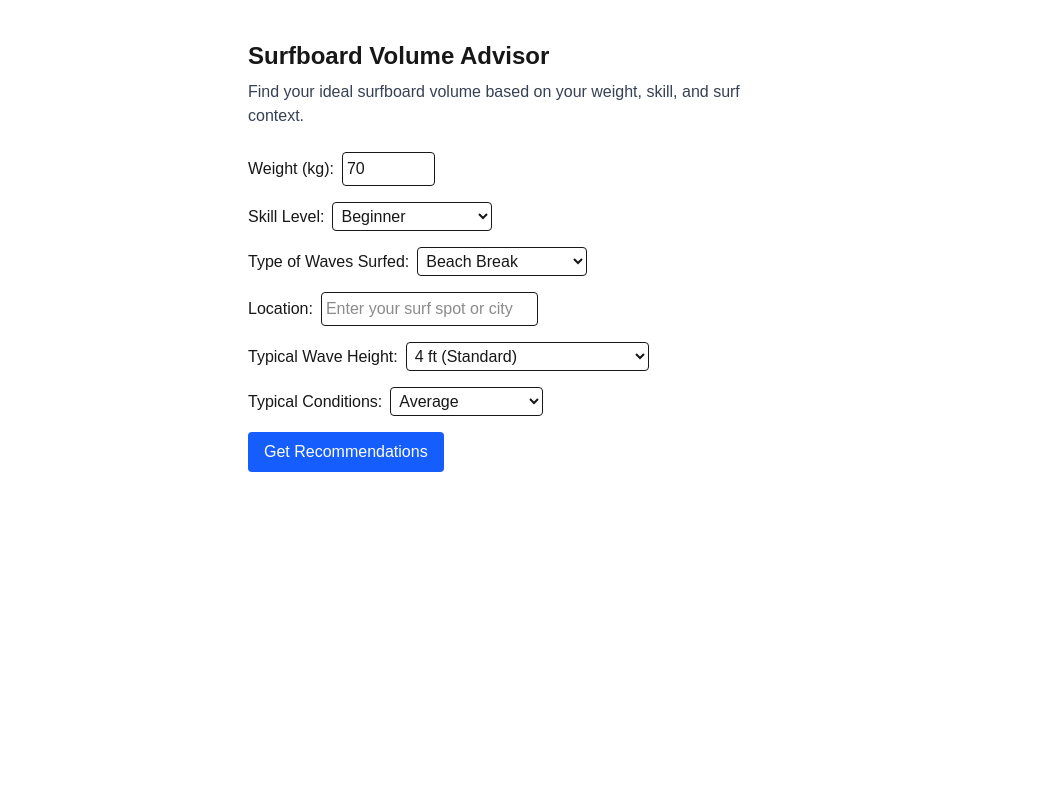
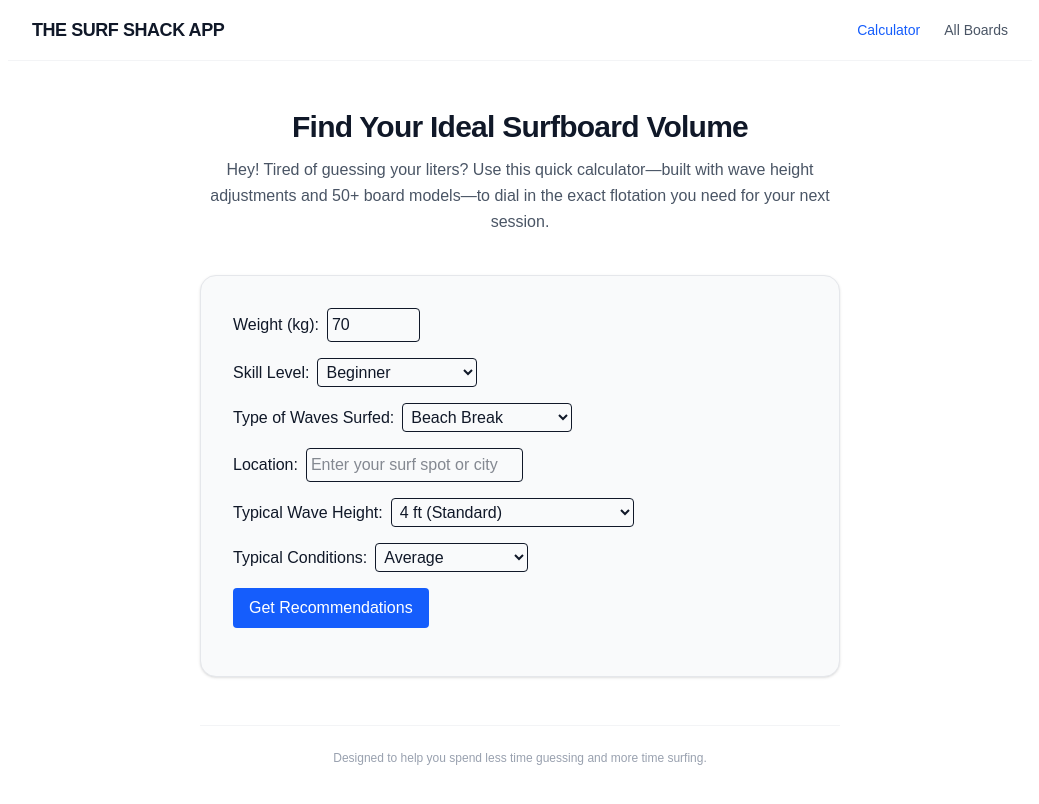
Before and after one commit to lix99-ctrl/SurfBoard_Helper, a Next.js app: page / in a window 1280 px wide. Shown: the top 804 px of the page, without its empty margins (120-1159 px from the left). Built offline with nearby package versions, Linux system fonts and the light colour scheme.

Commit message:
Update page.tsx

```diff
--- a/app/page.tsx
+++ b/app/page.tsx
@@ -1,12 +1,38 @@
 import React from 'react';
 import SurfForm from './_components/SurfForm';
+import Link from 'next/link';
 
 export default function HomePage() {
   return (
-    <main className="max-w-xl mx-auto py-10 px-4">
-      <h1 className="text-2xl font-extrabold mb-2">Surfboard Volume Advisor</h1>
-      <p className="text-gray-700 mb-6">Find your ideal surfboard volume based on your weight, skill, and surf context.</p>
-      <SurfForm />
-    </main>
+    <div className="min-h-screen bg-white text-gray-900">
+      {/* Simple Header / Nav Bar */}
+      <header className="border-b border-gray-100 py-4 px-6 max-w-5xl mx-auto flex justify-between items-center">
+        <span className="font-extrabold tracking-tight text-lg">THE SURF SHACK APP</span>
+        <nav className="space-x-6 text-sm font-medium">
+          <Link href="/" className="text-blue-600">Calculator</Link>
+          <Link href="/catalog" className="text-gray-600 hover:text-black">All Boards</Link>
+        </nav>
+      </header>
+
+      {/* Hero Section matching a friendly blog tone */}
+      <main className="max-w-2xl mx-auto py-12 px-4">
+        <div className="text-center mb-10">
+          <h1 className="text-3xl font-extrabold tracking-tight mb-3">Find Your Ideal Surfboard Volume</h1>
+          <p className="text-gray-600 text-base leading-relaxed">
+            Hey! Tired of guessing your liters? Use this quick calculator—built with wave height adjustments and 50+ board models—to dial in the exact flotation you need for your next session.
+          </p>
+        </div>
+
+        {/* The Calculator Box */}
+        <div className="bg-gray-50 border border-gray-200 rounded-2xl p-6 sm:p-8 shadow-sm">
+          <SurfForm />
+        </div>
+
+        {/* Quick Footer/Guide Note */}
+        <div className="mt-12 text-center border-t border-gray-100 pt-6 text-xs text-gray-400">
+          <p>Designed to help you spend less time guessing and more time surfing.</p>
+        </div>
+      </main>
+    </div>
   );
 }
```
